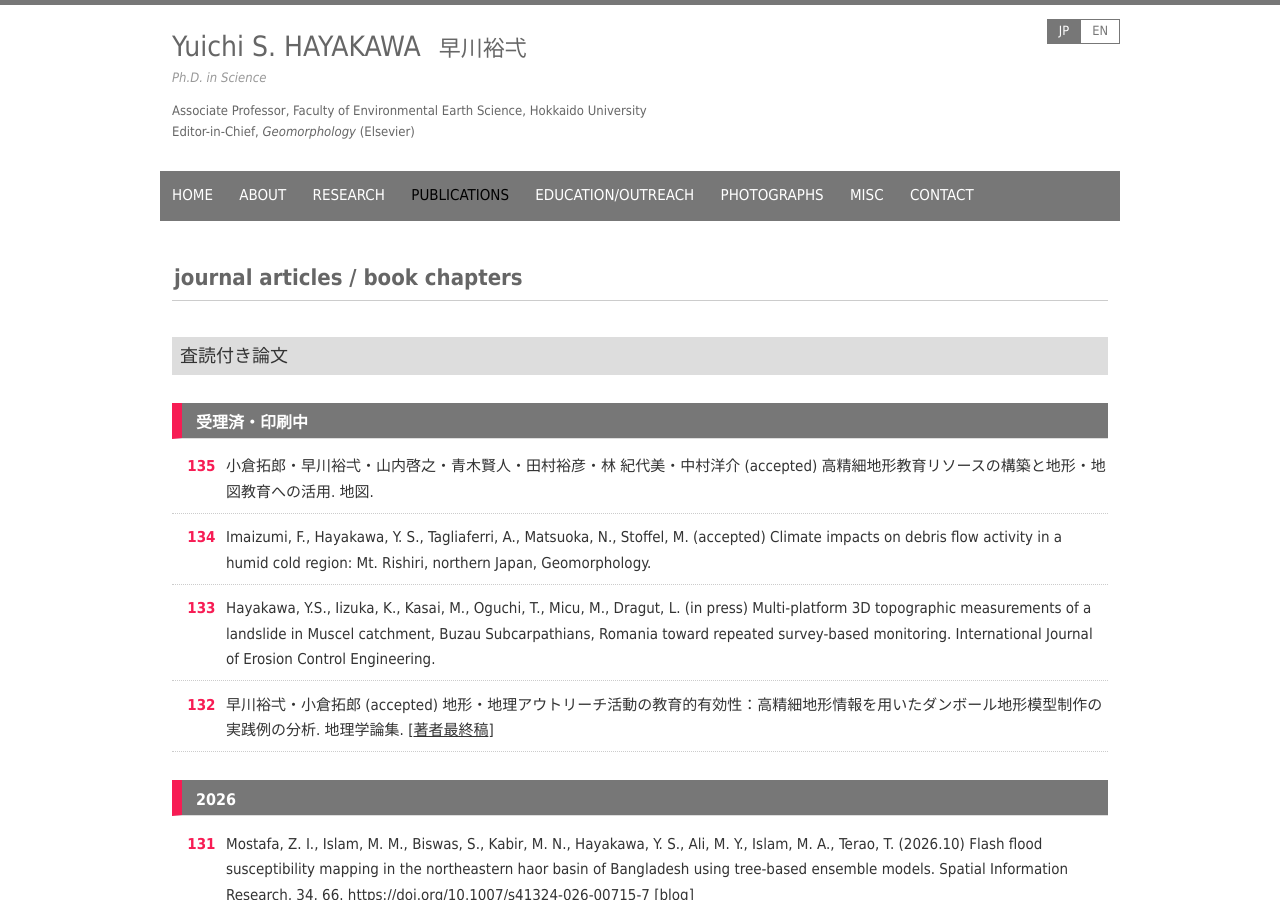
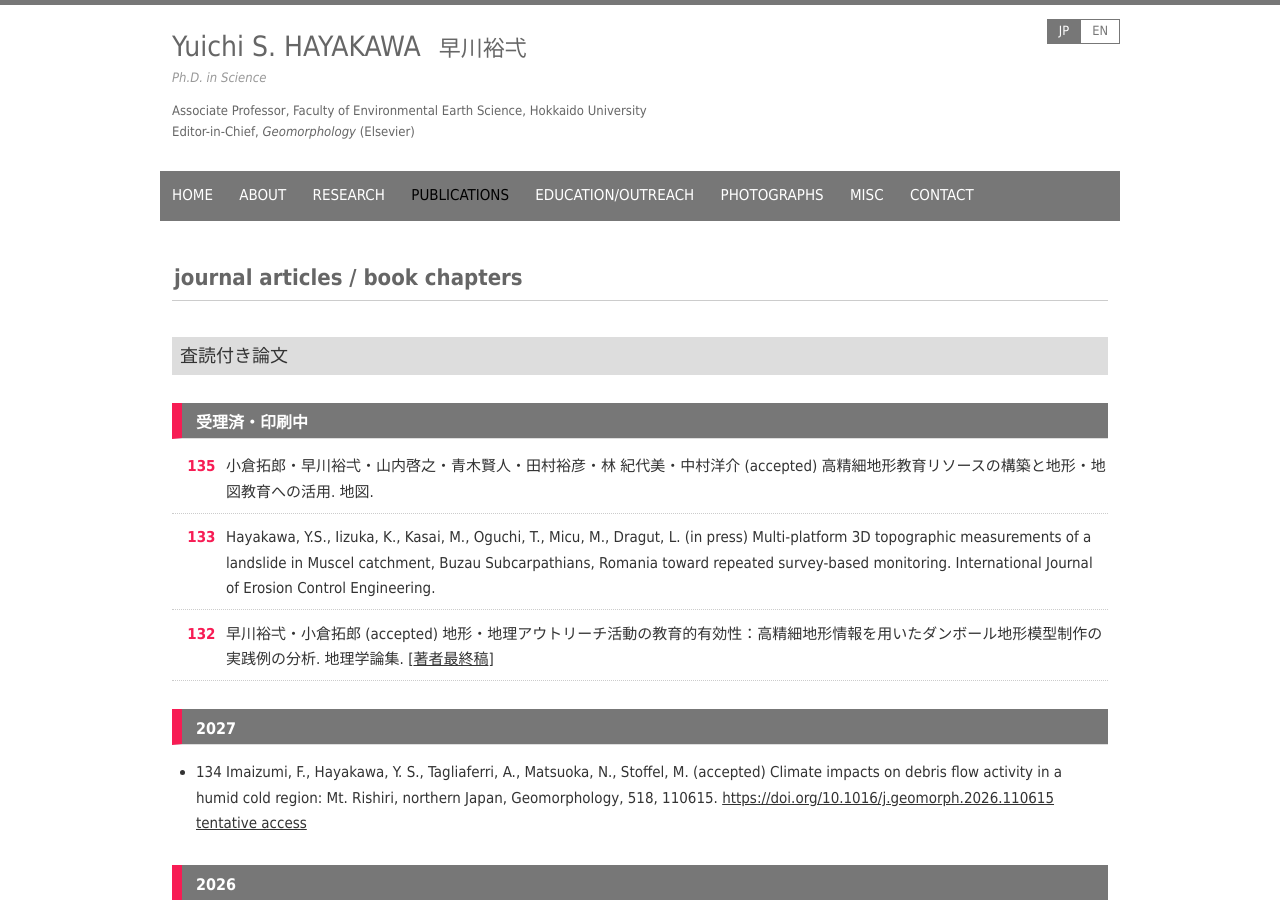
Before and after one commit to yshayakawa/yshayakawa.github.io, a Jekyll site: the page built from jp/publications/journal.md, in a window 1280 px wide and 900 px high. Built offline with Jekyll 4.4.1, drawn with Linux system fonts in a browser that asks for light colours.

Commit message:
Update journal.md

```diff
--- a/jp/publications/journal.md
+++ b/jp/publications/journal.md
@@ -12,10 +12,13 @@ page_class: pubs
 ### 受理済・印刷中
 
 - <span class="no">135</span> 小倉拓郎・早川裕弌・山内啓之・青木賢人・田村裕彦・林 紀代美・中村洋介 (accepted) 高精細地形教育リソースの構築と地形・地図教育への活用. 地図.
-- <span class="no">134</span> Imaizumi, F., Hayakawa, Y. S., Tagliaferri, A., Matsuoka, N., Stoffel, M. (accepted) Climate impacts on debris flow activity in a humid cold region: Mt. Rishiri, northern Japan, Geomorphology.
 - <span class="no">133</span> Hayakawa, Y.S., Iizuka, K., Kasai, M., Oguchi, T., Micu, M., Dragut, L. (in press) Multi-platform 3D topographic measurements of a landslide in Muscel catchment, Buzau Subcarpathians, Romania toward repeated survey-based monitoring. International Journal of Erosion Control Engineering.
 - <span class="no">132</span> 早川裕弌・小倉拓郎 (accepted) 地形・地理アウトリーチ活動の教育的有効性：高精細地形情報を用いたダンボール地形模型制作の実践例の分析. 地理学論集. [[著者最終稿](https://www.dropbox.com/scl/fi/e06xy6brdol6hb6clnlrt/_-_2026acc_-_-_260908.pdf?rlkey=2mazpgyscfwre0wlop6bshayp&dl=0)]
 {: .numlist}
+
+### 2027
+
+- <span class="no">134</span> Imaizumi, F., Hayakawa, Y. S., Tagliaferri, A., Matsuoka, N., Stoffel, M. (accepted) Climate impacts on debris flow activity in a humid cold region: Mt. Rishiri, northern Japan, Geomorphology, 518, 110615. [https://doi.org/10.1016/j.geomorph.2026.110615](https://doi.org/10.1016/j.geomorph.2026.110615) [tentative access](https://authors.elsevier.com/c/1oAIr,3sl46hzh)
 
 ### 2026
 
```
